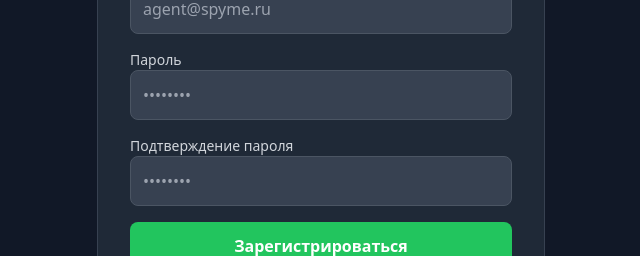
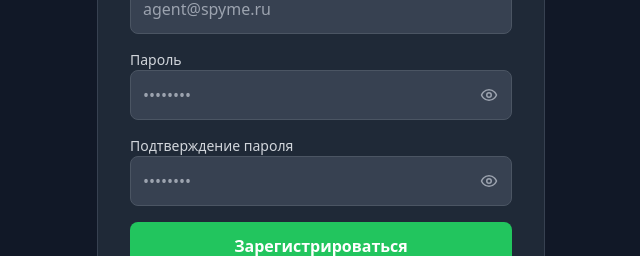
Before and after one commit to gumplenus/spyme, a Next.js app: page /register in a window 1280 px wide. Shown: the part 350-606 px from the top of the page, without its empty margins (319-959 px from the left). Built offline with nearby package versions, Linux system fonts and the light colour scheme; no server answers.

Commit message:
Add show/hide password toggle to login and register forms

```diff
--- a/components/LoginForm.tsx
+++ b/components/LoginForm.tsx
@@ -1,4 +1,3 @@
-// src/components/LoginForm.tsx
 'use client';
 
 import { useState } from 'react';
@@ -10,6 +9,7 @@ export function LoginForm() {
   const router = useRouter();
   const [email, setEmail] = useState('');
   const [password, setPassword] = useState('');
+  const [showPassword, setShowPassword] = useState(false);
   const [error, setError] = useState('');
   const [loading, setLoading] = useState(false);
 
@@ -30,7 +30,6 @@ export function LoginForm() {
     }
 
     if (data?.user) {
-      // Проверяем, есть ли у пользователя страна и роль
       const { data: profile } = await supabase
         .from('User')
         .select('country, publicRole')
@@ -38,10 +37,8 @@ export function LoginForm() {
         .single();
 
       if (profile?.country && profile?.publicRole) {
-        // Если страна и роль уже выбраны — сразу в игру
         router.push('/game');
       } else {
-        // Если нет — отправляем на выбор страны
         router.push('/choose-country');
       }
       router.refresh();
@@ -63,14 +60,37 @@ export function LoginForm() {
       </div>
             <div>
         <label className="block text-sm font-medium text-gray-300">Пароль</label>
+        <div className="relative">
           <input
-          type="password"
+            type={showPassword ? 'text' : 'password'}
             value={password}
             onChange={(e) => setPassword(e.target.value)}
-          className="w-full p-3 rounded-lg bg-gray-700 text-white border border-gray-600 focus:outline-none focus:border-green-400"
+            className="w-full p-3 pr-11 rounded-lg bg-gray-700 text-white border border-gray-600 focus:outline-none focus:border-green-400"
             placeholder="••••••••"
             required
           />
+          <button
+            type="button"
+            onClick={() => setShowPassword((v) => !v)}
+            className="absolute right-2 top-1/2 -translate-y-1/2 p-1.5 text-gray-400 hover:text-green-400 flex items-center justify-center"
+            tabIndex={-1}
+            aria-label={showPassword ? 'Скрыть пароль' : 'Показать пароль'}
+          >
+            {showPassword ? (
+              <svg xmlns="http://www.w3.org/2000/svg" width="18" height="18" viewBox="0 0 24 24" fill="none" stroke="currentColor" strokeWidth="2" strokeLinecap="round" strokeLinejoin="round">
+                <path d="M9.88 9.88a3 3 0 1 0 4.24 4.24" />
+                <path d="M10.73 5.08A10.43 10.43 0 0 1 12 5c7 0 10 7 10 7a13.16 13.16 0 0 1-1.67 2.68" />
+                <path d="M6.61 6.61A13.526 13.526 0 0 0 2 12s3 7 10 7a9.74 9.74 0 0 0 5.39-1.61" />
+                <line x1="2" x2="22" y1="2" y2="22" />
+              </svg>
+            ) : (
+              <svg xmlns="http://www.w3.org/2000/svg" width="18" height="18" viewBox="0 0 24 24" fill="none" stroke="currentColor" strokeWidth="2" strokeLinecap="round" strokeLinejoin="round">
+                <path d="M2 12s3-7 10-7 10 7 10 7-3 7-10 7-10-7-10-7Z" />
+                <circle cx="12" cy="12" r="3" />
+              </svg>
+            )}
+          </button>
+        </div>
       </div>
       {error && <div className="text-red-400 text-sm">{error}</div>}
       <button
@@ -81,7 +101,10 @@ export function LoginForm() {
         {loading ? 'Вход...' : 'Войти'}
       </button>
       <p className="text-gray-400 text-sm mt-4 text-center">
-        Нет аккаунта? <Link href="/register" className="text-green-400 hover:underline">Зарегистрируйтесь</Link>
+        Нет аккаунта?{' '}
+        <Link href="/register" className="text-green-400 hover:underline">
+          Зарегистрируйтесь
+        </Link>
       </p>
     </form>
   );
--- a/components/RegisterForm.tsx
+++ b/components/RegisterForm.tsx
@@ -11,6 +11,8 @@ export function RegisterForm() {
   const [email, setEmail] = useState("");
   const [password, setPassword] = useState("");
   const [confirmPassword, setConfirmPassword] = useState("");
+  const [showPassword, setShowPassword] = useState(false);
+  const [showConfirmPassword, setShowConfirmPassword] = useState(false);
   const [error, setError] = useState("");
   const [isLoading, setIsLoading] = useState(false);
 
@@ -18,7 +20,6 @@ export function RegisterForm() {
     e.preventDefault();
     setError("");
 
-    // Проверка: имя не должно быть пустым
     if (!username.trim()) {
       setError("Введите ваше имя");
       return;
@@ -31,7 +32,6 @@ export function RegisterForm() {
 
     setIsLoading(true);
 
-    // 1. Регистрация в Supabase Auth
     const { data, error: signUpError } = await supabase.auth.signUp({
       email,
       password,
@@ -44,20 +44,16 @@ export function RegisterForm() {
     }
 
     if (data?.user) {
-      // 2. Создаём запись в таблице User
       const { error: insertError } = await supabase
         .from("User")
         .insert([
           {
             id: data.user.id,
             email: data.user.email,
-            username: username.trim(), // ← имя, которое ввёл пользователь
-            passwordHash: " ", // временное значение
+            username: username.trim(),
+            passwordHash: " ",
             isSpy: false,
             spyActivated: false,
-            spyMissionProgress: 0,
-            spyMissionCompleted: false,
-            // Поля, которые заполнятся позже
             country: null,
             publicRole: null,
             balance: 500,
@@ -87,9 +83,23 @@ export function RegisterForm() {
     }
   };
 
+  const EyeIcon = ({ crossed }: { crossed: boolean }) =>
+    crossed ? (
+      <svg xmlns="http://www.w3.org/2000/svg" width="18" height="18" viewBox="0 0 24 24" fill="none" stroke="currentColor" strokeWidth="2" strokeLinecap="round" strokeLinejoin="round">
+        <path d="M9.88 9.88a3 3 0 1 0 4.24 4.24" />
+        <path d="M10.73 5.08A10.43 10.43 0 0 1 12 5c7 0 10 7 10 7a13.16 13.16 0 0 1-1.67 2.68" />
+        <path d="M6.61 6.61A13.526 13.526 0 0 0 2 12s3 7 10 7a9.74 9.74 0 0 0 5.39-1.61" />
+        <line x1="2" x2="22" y1="2" y2="22" />
+      </svg>
+    ) : (
+      <svg xmlns="http://www.w3.org/2000/svg" width="18" height="18" viewBox="0 0 24 24" fill="none" stroke="currentColor" strokeWidth="2" strokeLinecap="round" strokeLinejoin="round">
+        <path d="M2 12s3-7 10-7 10 7 10 7-3 7-10 7-10-7-10-7Z" />
+        <circle cx="12" cy="12" r="3" />
+      </svg>
+    );
+
   return (
     <form onSubmit={handleRegister} className="space-y-4">
-      {/* НОВОЕ ПОЛЕ: Имя пользователя */}
       <div>
         <label className="block text-sm font-medium text-gray-300">Ваше имя</label>
         <input
@@ -116,26 +126,48 @@ export function RegisterForm() {
 
       <div>
         <label className="block text-sm font-medium text-gray-300">Пароль</label>
+        <div className="relative">
           <input
-          type="password"
+            type={showPassword ? "text" : "password"}
             value={password}
             onChange={(e) => setPassword(e.target.value)}
-          className="w-full p-3 rounded-lg bg-gray-700 text-white border border-gray-600 focus:outline-none focus:border-green-400"
+            className="w-full p-3 pr-11 rounded-lg bg-gray-700 text-white border border-gray-600 focus:outline-none focus:border-green-400"
             placeholder="••••••••"
             required
           />
+          <button
+            type="button"
+            onClick={() => setShowPassword((v) => !v)}
+            className="absolute right-2 top-1/2 -translate-y-1/2 p-1.5 text-gray-400 hover:text-green-400 flex items-center justify-center"
+            tabIndex={-1}
+            aria-label={showPassword ? "Скрыть пароль" : "Показать пароль"}
+          >
+            <EyeIcon crossed={showPassword} />
+          </button>
+        </div>
       </div>
 
       <div>
         <label className="block text-sm font-medium text-gray-300">Подтверждение пароля</label>
+        <div className="relative">
           <input
-          type="password"
+            type={showConfirmPassword ? "text" : "password"}
             value={confirmPassword}
             onChange={(e) => setConfirmPassword(e.target.value)}
-          className="w-full p-3 rounded-lg bg-gray-700 text-white border border-gray-600 focus:outline-none focus:border-green-400"
+            className="w-full p-3 pr-11 rounded-lg bg-gray-700 text-white border border-gray-600 focus:outline-none focus:border-green-400"
             placeholder="••••••••"
             required
           />
+          <button
+            type="button"
+            onClick={() => setShowConfirmPassword((v) => !v)}
+            className="absolute right-2 top-1/2 -translate-y-1/2 p-1.5 text-gray-400 hover:text-green-400 flex items-center justify-center"
+            tabIndex={-1}
+            aria-label={showConfirmPassword ? "Скрыть пароль" : "Показать пароль"}
+          >
+            <EyeIcon crossed={showConfirmPassword} />
+          </button>
+        </div>
       </div>
 
       {error && typeof error === "string" && (
```
Lines whose indentation alone changed are shown as unchanged.
